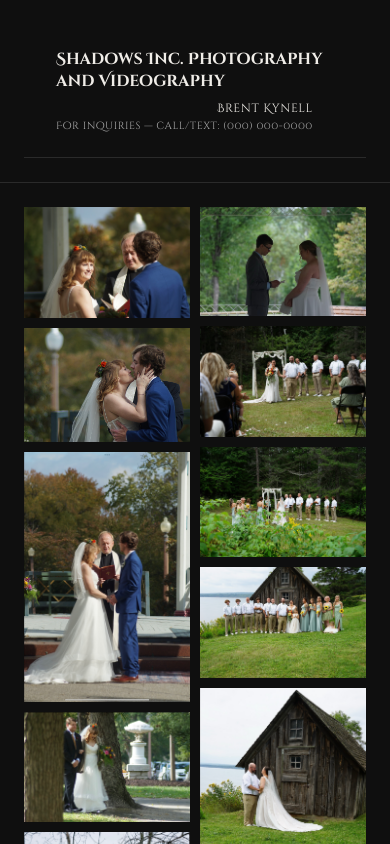
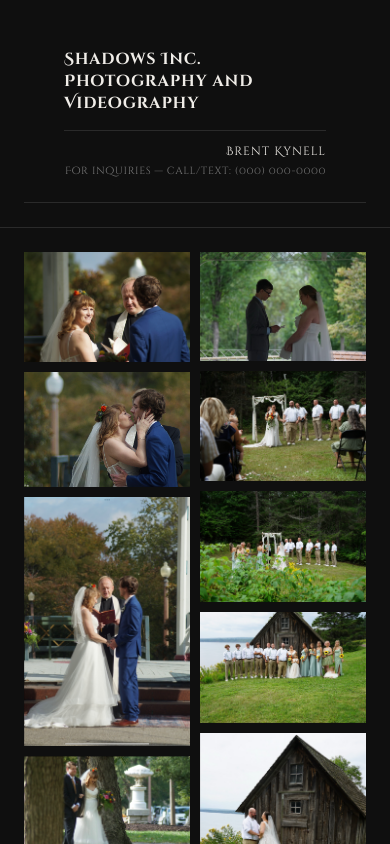
Before and after one commit to caspengren/Brent-portfolio, a React (Vite) app: page / in a window 390 px wide. Shown: the top 844 px of the page. Built offline with nearby package versions, Linux system fonts and the light colour scheme; a web font is replaced by a local one.

Commit message:
feat: enhance Header component styles and improve responsiveness

```diff
--- a/src/Header.jsx
+++ b/src/Header.jsx
@@ -6,20 +6,50 @@ export default function Header() {
         alignItems: "center",
         justifyContent: "space-between",
         flexWrap: "wrap",
-        gap: "0.5rem",
-        padding: "1.5rem 2rem",
+        gap: "1rem",
+        padding: "1.5rem 2.5rem",
         borderBottom: "1px solid #2a2a2a",
         fontFamily: "'Cinzel Decorative', cursive",
+        backgroundColor: "#0f0f0f",
       }}
     >
-      <h1 style={{ fontSize: "clamp(1rem, 3vw, 1.8rem)", fontWeight: "700" }}>
+      <h1
+        style={{
+          fontSize: "clamp(1rem, 3vw, 1.8rem)",
+          fontWeight: "700",
+          letterSpacing: "0.05em",
+          color: "#f0ede8",
+        }}
+      >
         Shadows Inc. Photography and Videography
       </h1>
-      <div style={{ textAlign: "right" }}>
-        <h2 style={{ fontSize: "clamp(0.75rem, 2vw, 1rem)", fontWeight: "400", letterSpacing: "0.05em" }}>
+
+      <div
+        className="header-contact"
+        style={{
+          textAlign: "right",
+          borderLeft: "1px solid #2a2a2a",
+          paddingLeft: "1.5rem",
+        }}
+      >
+        <h2
+          style={{
+            fontSize: "clamp(0.75rem, 2vw, 1rem)",
+            fontWeight: "400",
+            letterSpacing: "0.08em",
+            color: "#f0ede8",
+          }}
+        >
           Brent Kynell
         </h2>
-        <p style={{ fontSize: "clamp(0.65rem, 1.5vw, 0.85rem)", color: "#aaa", letterSpacing: "0.05em", marginTop: "0.2rem" }}>
+        <p
+          style={{
+            fontSize: "clamp(0.65rem, 1.5vw, 0.8rem)",
+            color: "#777",
+            letterSpacing: "0.06em",
+            marginTop: "0.3rem",
+          }}
+        >
           For inquiries — call/text: (000) 000-0000
         </p>
       </div>
--- a/src/index.css
+++ b/src/index.css
@@ -10,6 +10,7 @@ body,
   min-height: 100vh;
   background-color: #0f0f0f;
 }
+
 .image-grid {
   columns: 4;
   gap: 10px;
@@ -40,11 +41,20 @@ body,
   }
 }
 
-
-
-         /*change this for how many columns you want on mobile  ex: columns: 2; if you want 2 */
+/* change this for how many columns you want on mobile ex: columns: 2; if you want 2 */
 @media (max-width: 480px) {
   .image-grid {
     columns: 2;
   }
 }
+
+@media (max-width: 600px) {
+  .header-contact {
+    border-left: none !important;
+    border-top: 1px solid #2a2a2a;
+    padding-left: 0 !important;
+    padding-top: 0.75rem;
+    width: 100%;
+    text-align: left;
+  }
+}
```
